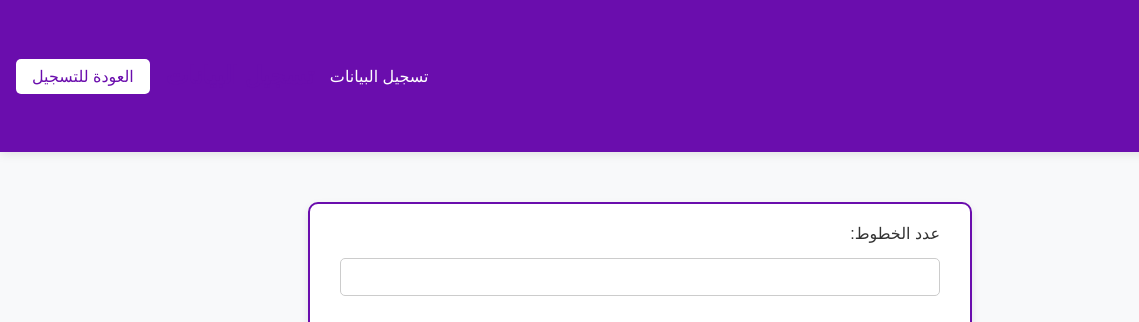
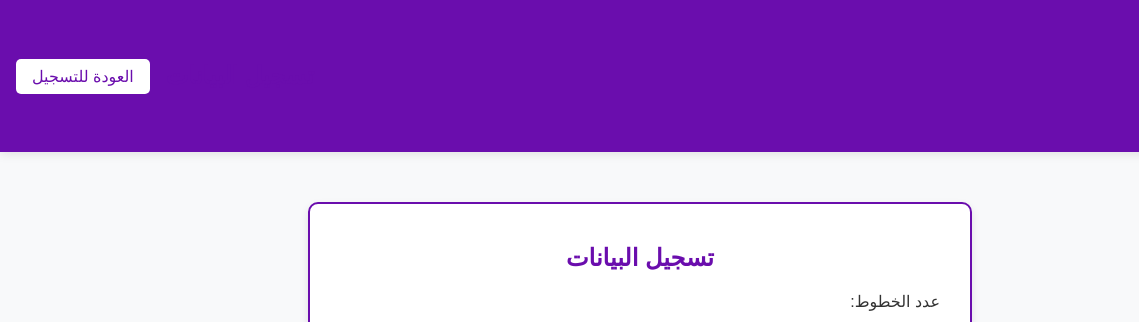
Before and after one commit to mohandhassan12/team-warek, a website: page daily-lines.html in a window 1280 px wide. Shown: the top 322 px of the page, 0-1139 px from the left. Drawn offline with Linux system fonts and the light colour scheme.

Commit message:
Update daily-lines.html

```diff
--- a/daily-lines.html
+++ b/daily-lines.html
@@ -175,12 +175,12 @@
     <div class="header">
         <img src="logo5.png" alt="Logo" class="logo">
         <div class="nav-buttons">
-            <p>تسجيل البيانات </p>
                <h2>تسجيل البيانات</h2>
             <button onclick="location.href='home.html'">العودة للتسجيل</button>
         </div>
     </div>
     <div class="data-entry-container">
+        <h2>تسجيل البيانات </h2>
         <form id="dataEntryForm">
             <label for="lines">عدد الخطوط:</label>
             <input type="number" id="lines" name="lines" required min="1" onchange="generatePackageFields(this.value)">
```
